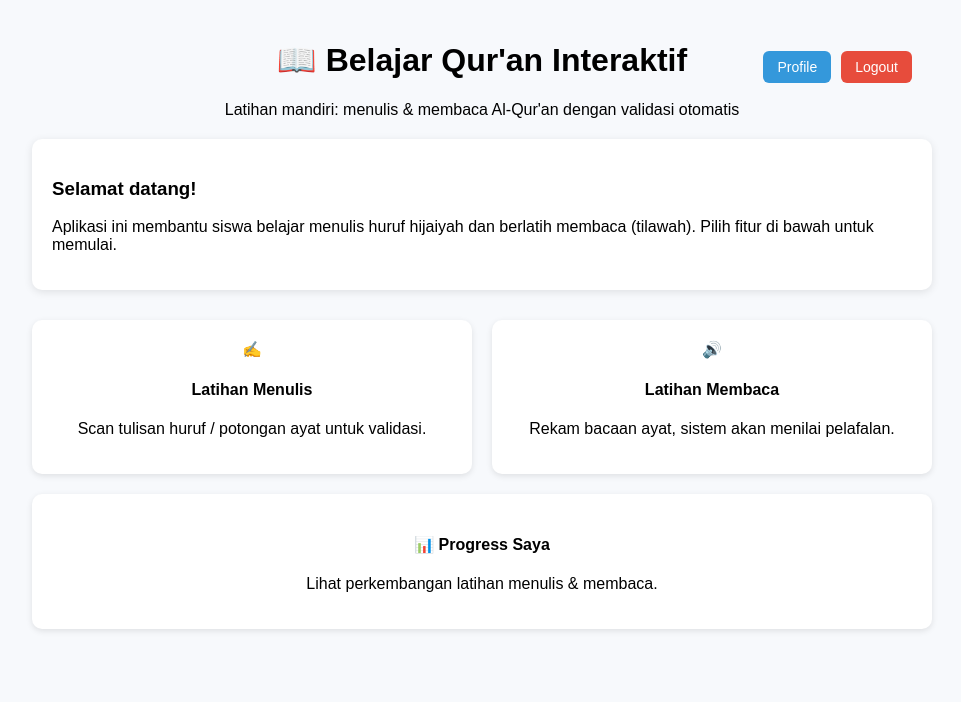
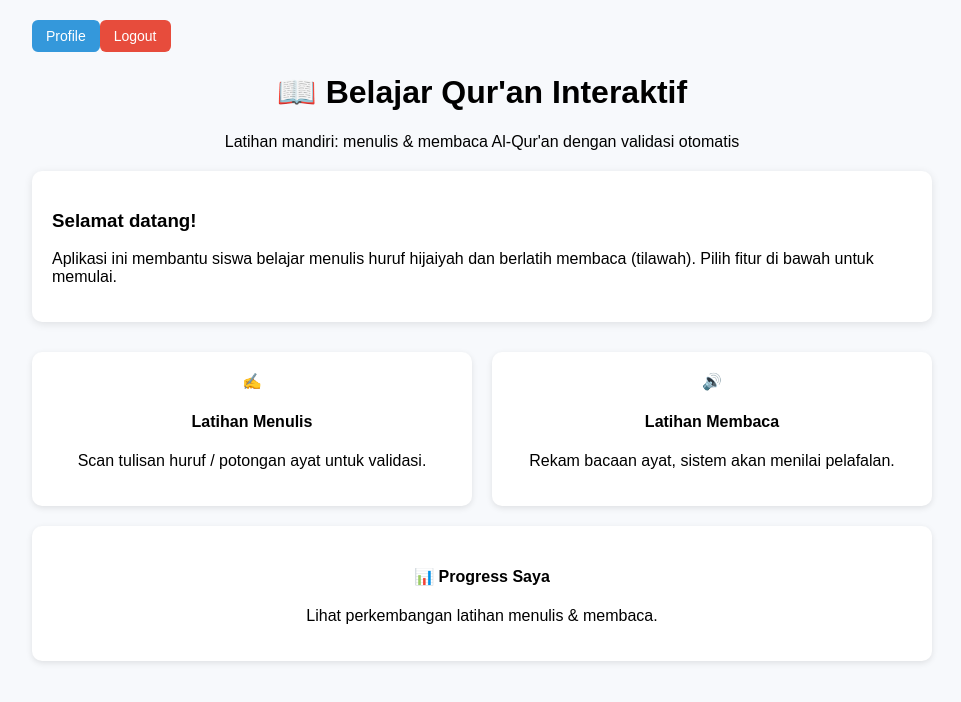
Before and after one commit to sptryogi/alquran-pwa, a React (Vite) app in the folder frontend/: page / in a window 1280 px wide. Shown: the top 702 px of the page, without its empty margins (158-1119 px from the left). Built offline with nearby package versions, Linux system fonts and the light colour scheme.

Commit message:
Update Home.jsx

```diff
--- a/frontend/src/pages/Home.jsx
+++ b/frontend/src/pages/Home.jsx
@@ -12,20 +12,20 @@ export default function Home() {
   return (
     <div className="container">
       {/* Header dengan tombol di kanan atas */}
+      {/* Tombol kanan atas */}
+      <div className="top-right-buttons">
+        <button className="profile-btn" onClick={() => nav("/profile")}>
+          Profile
+        </button>
+        <button className="logout-btn" onClick={handleLogout}>
+          Logout
+        </button>
+      </div>
       <div className="header">
         <h1>📖 Belajar Qur'an Interaktif</h1>
         <p>
           Latihan mandiri: menulis & membaca Al-Qur'an dengan validasi otomatis
         </p>
-        {/* Tombol kanan atas */}
-        <div className="header-buttons">
-          <button className="profile-btn" onClick={() => nav("/profile")}>
-            Profile
-          </button>
-          <button className="logout-btn" onClick={handleLogout}>
-            Logout
-          </button>
-        </div>
       </div>
 
       <div className="card">
```
